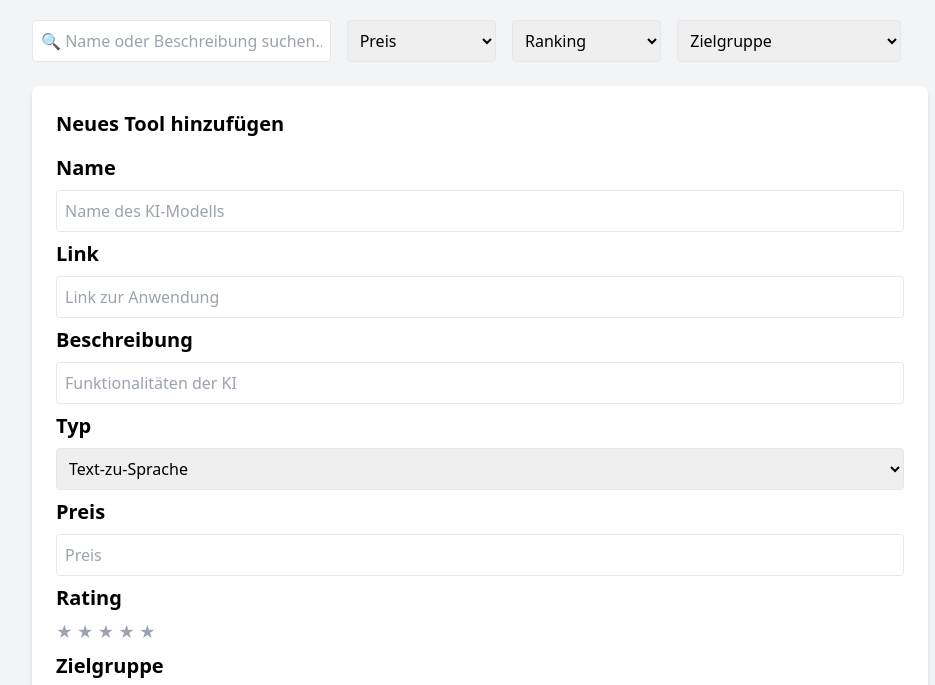
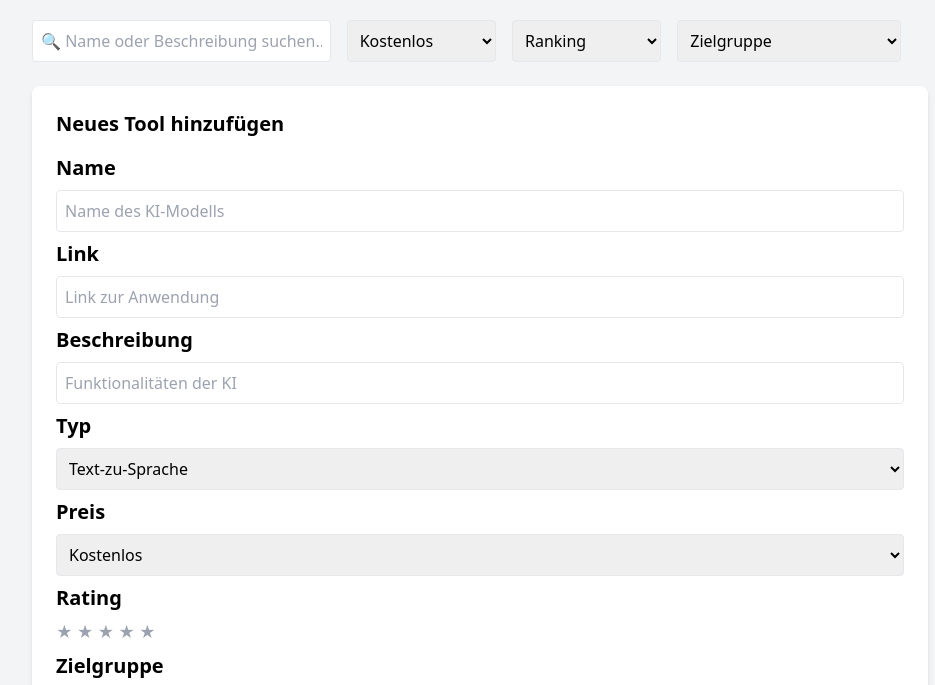
Before and after one commit to tby73/SearchAI, a plain HTML site: page src/index.html in a window 1280 px wide. Shown: the part 72-757 px from the top of the page, without its empty margins (160-1095 px from the left). Drawn offline with nearby package versions, Linux system fonts and the light colour scheme.

Commit message:
Fixed price input

```diff
--- a/src/index.html
+++ b/src/index.html
@@ -93,7 +93,7 @@
         <div class="flex flex-wrap gap-4 mb-6">
             <input id="search" type="text" placeholder="🔍 Name oder Beschreibung suchen..." class="p-2 border rounded w-full md:w-1/3">
             <select id="price" class="p-2 border rounded w-full md:w-1/6">
-                <option value="">Preis</option>
+                <option value="Kostenlos">Kostenlos</option>
                 <option value="Kostenlos / Abo">Kostenlos / Abo</option>
                 <option value="Abo">Abo</option>
             </select>
@@ -132,7 +132,11 @@
             </select>
 
             <h3 class="text-xl font-semibold mb-2">Preis</h3>
-            <input id="price-add" type="text" placeholder="Preis" class="p-2 border rounded w-full mb-2">
+            <select id="price-add" class="p-2 border rounded w-full mb-2">
+                <option value="Kostenlos">Kostenlos</option>
+                <option value="Abo">Abo</option>
+                <option value="Kostenlos / Abo">Kostenlos / Abo</option>
+            </select>
 
             <h3 class="text-xl font-semibold mb-2">Rating</h3>
             <div id="rating-add" class="flex space-x-1 mb-2">
```
